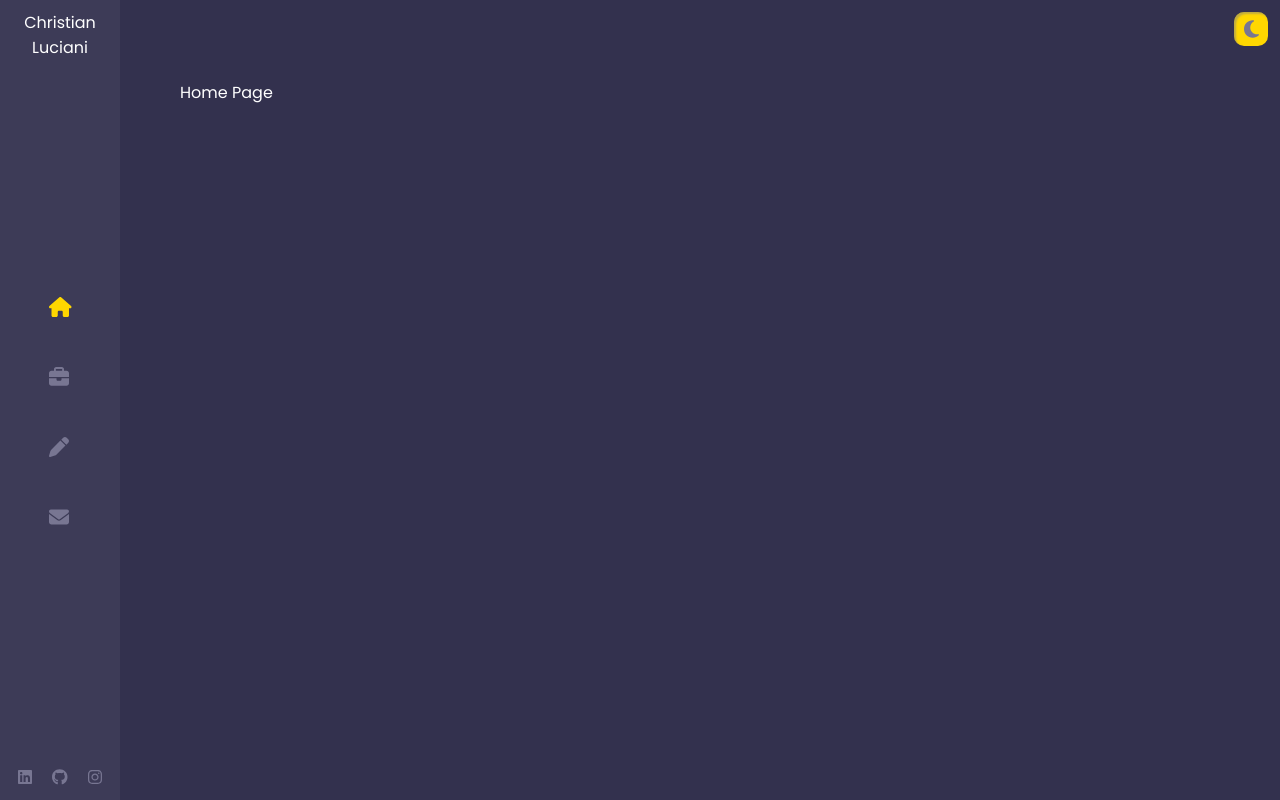
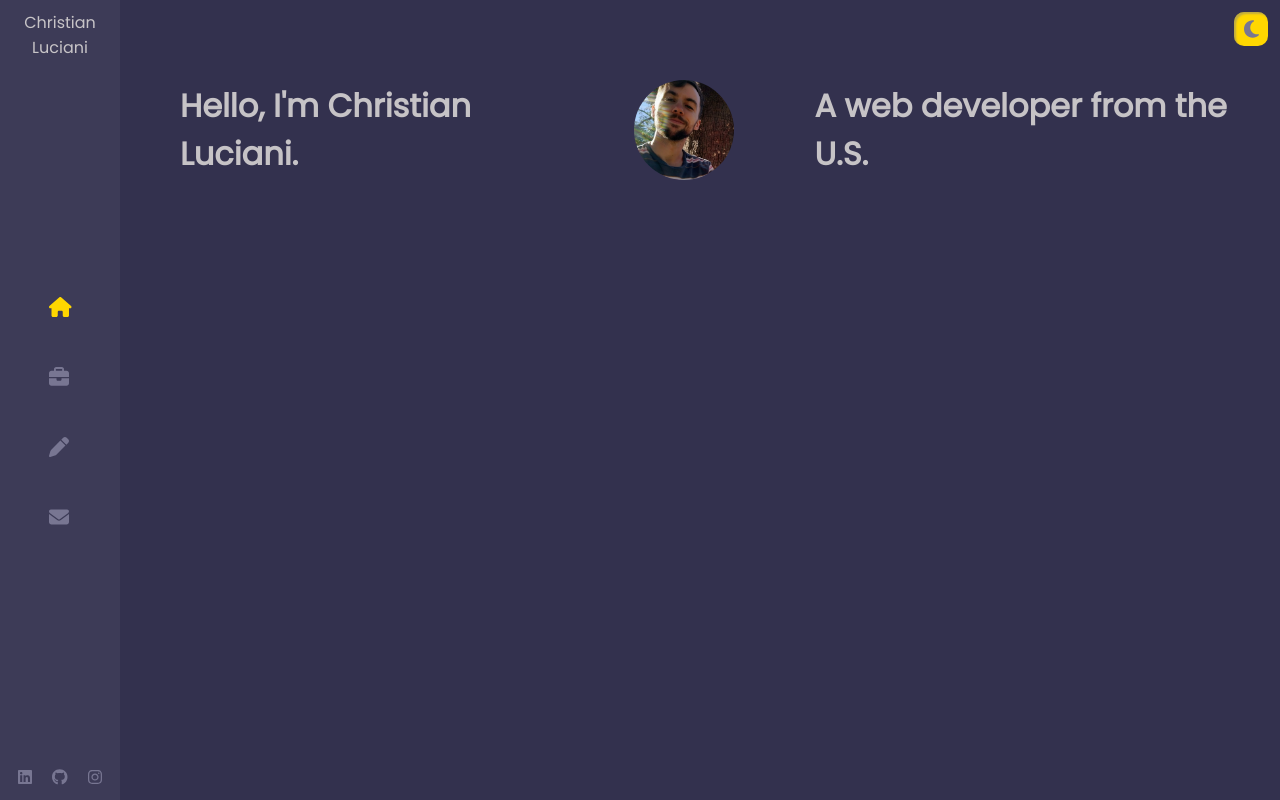
Before and after one commit to LucianiChristian/PersonalSite, a React (Create React App) app: page / in a window 1280 px wide. Built offline with nearby package versions, Linux system fonts and the light colour scheme.

Commit message:
Styling home page in progress

```diff
--- a/src/components/Home/Home.js
+++ b/src/components/Home/Home.js
@@ -1,8 +1,23 @@
 import React from 'react';
 import "./Home.scss";
+import personalPicture from "./personalPicture.jpg";
 
 export default function Home() {
     return (
-        <p className="test">Home Page</p>
+        <div className="home">
+            <div className="top">
+                <h1>Hello, I'm Christian Luciani.</h1>
+                <div className="personalPictureContainer">
+                    <div className="personalPicture"></div>
+                </div>
+                <h1>A web developer from the U.S.</h1>
+            </div>
+            <div className="middle">
+
+            </div>
+            <div className="bottom">
+
+            </div>
+        </div>
     )
 }
--- a/src/components/Home/Home.scss
+++ b/src/components/Home/Home.scss
@@ -0,0 +1,28 @@
+.home {
+    display: flex;
+    flex-direction: column;
+    align-items: center;
+
+    height: 100%;
+}
+
+.top {
+    display: flex;
+    align-items: center;
+    gap: 80px;
+
+    > * {
+        flex: 1 1 auto;
+    }
+
+    .personalPicture {
+        background-image: url("./personalPicture.jpg");
+        background-size: cover;
+        background-position: center top;
+        background-repeat: no-repeat;
+        width: 100px;
+        height: 100px;
+        border-radius: 50%;
+        margin: 0 auto;
+    }
+}
--- a/src/components/Layout/Themes.scss
+++ b/src/components/Layout/Themes.scss
@@ -1,4 +1,4 @@
-$dark-mainText: white;
+$dark-mainText: rgba(216, 213, 213, 0.893);
 $dark-secondaryText: #787692;
 $dark-bg-color: #33314e;
 $dark-secondarybg-color: #3d3b57;
```
Also changed, not shown: src/components/Home/personalPicture.jpg (added).
